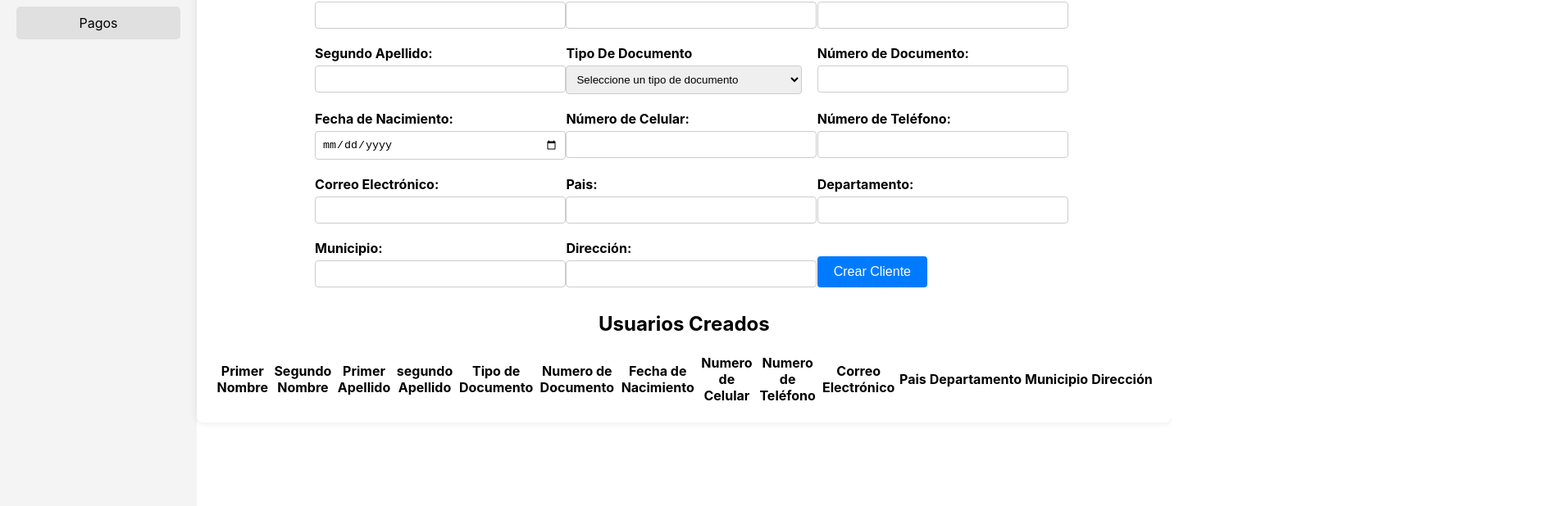
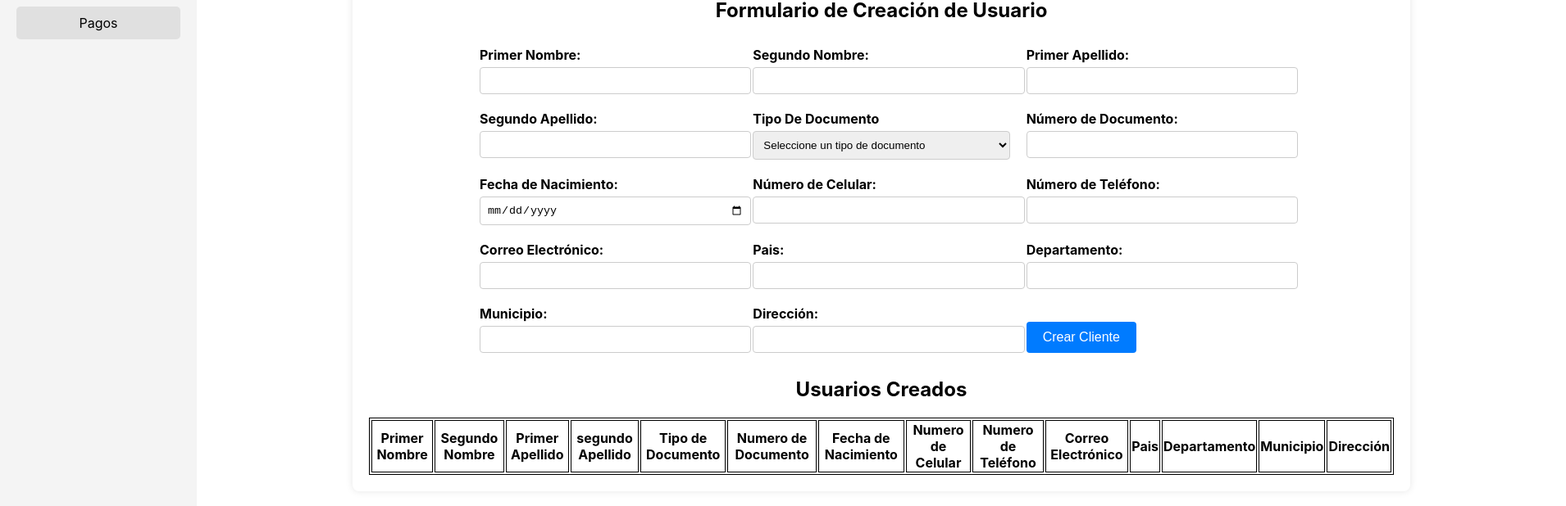
Before and after one commit to Juan-204/Proyecto-Financiero, a React (Create React App) app: page /clientes in a window 1280 px wide. Shown: the part 142-760 px from the top of the page at 82% size, 1910 px wide, since content can reach past the window. Built offline with nearby package versions, Linux system fonts and the light colour scheme.

Commit message:
stilos de tablas

```diff
--- a/src/components/Clientes.css
+++ b/src/components/Clientes.css
@@ -1,11 +1,11 @@
 .formulario {
     display: inline-block;
-    margin: 20px auto;
+    margin: 100px 190px 100px 190px;
     padding: 20px;
     background-color: #fff;
     border-radius: 8px;
     box-shadow: 0 0 10px rgba(0, 0, 0, 0.1);
-    max-width: 1200px;
+    max-width: 1250px;
     width: 100%;
 }
 
@@ -134,3 +134,13 @@ form {
 .modal-footer button:hover {
     background-color: #0056b3;
 }
+
+.table, table {
+    align-items: center;
+    margin: 0 auto;
+}
+
+table, th, td {
+    border: 1px solid;
+    text-align: center;
+}
--- a/src/components/Clientes.js
+++ b/src/components/Clientes.js
@@ -258,6 +258,7 @@ const Clientes = () => {
             >
                 <p>El usuario ha sido creado con éxito. Paso a seguir: la creación del crédito.</p>
             </Modal>
+            <div className='table'>
             <h2>Usuarios Creados</h2>
                 <table>
                 <thead>
@@ -299,7 +300,9 @@ const Clientes = () => {
                 ))}
                 </tbody>
                 </table>
+                </div>
         </div>
+
     )
 }
 
--- a/src/components/Creditos.js
+++ b/src/components/Creditos.js
@@ -149,7 +149,8 @@ const Creditos = () => {
           </button>
         </div>
       </form>
-      <h2>Usuarios Creados</h2>
+      <div className='table'>
+      <h2>Creditos Creados</h2>
         <table>
           <thead>
             <tr>
@@ -173,6 +174,7 @@ const Creditos = () => {
             </tbody>
         </table>
       </div>
+    </div>
   );
 };
 
```
Lines whose indentation alone changed are shown as unchanged.
